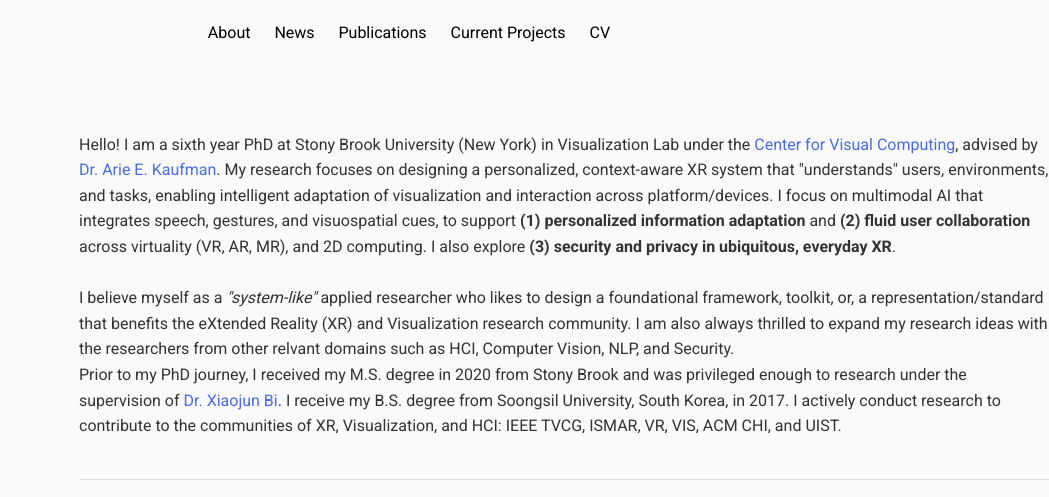
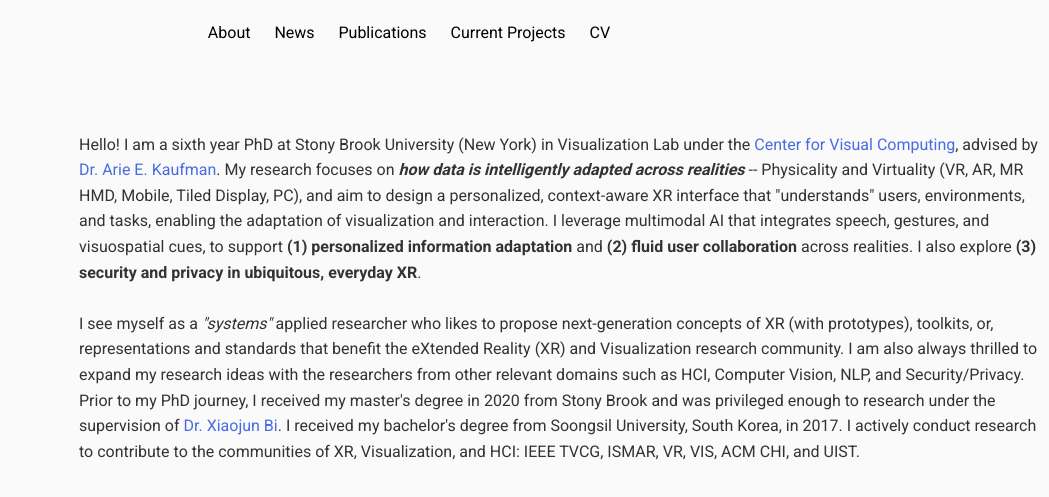
Before and after one commit to yoonsang0910/personal_page, a plain HTML site: page index.html in a window 1280 px wide. Shown: the top 497 px of the page, 231-1280 px from the left. Drawn offline with Linux system fonts and the light colour scheme; no server answers; some icons are missing.

Commit message:
profile intro update

```diff
--- a/index.html
+++ b/index.html
@@ -44,14 +44,14 @@
                 <!-- <h2>About me</h2> -->
                 <p>
                     Hello! I am a sixth year PhD at Stony Brook University (New York) in Visualization Lab under the <a href="https://cvc.cs.stonybrook.edu/" target="_blank">Center for Visual Computing</a>, advised by <a href=" https://www3.cs.stonybrook.edu/~ari/" target="_blank">Dr. Arie E. Kaufman</a>.
-                    My research focuses on designing a personalized, context-aware XR system that "understands" users, environments, and tasks, enabling intelligent adaptation of visualization and interaction across platform/devices.
-                    I focus on multimodal AI that integrates speech, gestures, and visuospatial cues, to support <b>(1) personalized information adaptation</b> and <b>(2) fluid user collaboration</b> across virtuality (VR, AR, MR), and 2D computing. I also explore <b>(3) security and privacy in ubiquitous, everyday XR</b>.
+                    My research focuses on <b><em>how data is intelligently adapted across realities</em></b> -- Physicality and Virtuality (VR, AR, MR HMD, Mobile, Tiled Display, PC), and aim to design a personalized, context-aware XR interface that "understands" users, environments, and tasks, enabling the adaptation of visualization and interaction.
+                    I leverage multimodal AI that integrates speech, gestures, and visuospatial cues, to support <b>(1) personalized information adaptation</b> and <b>(2) fluid user collaboration</b> across realities. I also explore <b>(3) security and privacy in ubiquitous, everyday XR</b>.
 
                     <br><br>
-                    I believe myself as a <em>"system-like"</em> applied researcher who likes to design a foundational framework, toolkit, or, a representation/standard that benefits the eXtended Reality (XR) and Visualization research community.
-                    I am also always thrilled to expand my research ideas with the researchers from other relvant domains such as HCI, Computer Vision, NLP, and Security.
+                    I see myself as a <em>"systems"</em> applied researcher who likes to propose next-generation concepts of XR (with prototypes), toolkits, or, representations and standards that benefit the eXtended Reality (XR) and Visualization research community.
+                    I am also always thrilled to expand my research ideas with the researchers from other relevant domains such as HCI, Computer Vision, NLP, and Security/Privacy.
                     <br>
-                    Prior to my PhD journey, I received my M.S. degree in 2020 from Stony Brook and was privileged enough to research under the supervision of <a href="https://www3.cs.stonybrook.edu/~xiaojun/" target="_blank">Dr. Xiaojun Bi</a>. I receive my B.S. degree from Soongsil University, South Korea, in 2017.
+                    Prior to my PhD journey, I received my master's degree in 2020 from Stony Brook and was privileged enough to research under the supervision of <a href="https://www3.cs.stonybrook.edu/~xiaojun/" target="_blank">Dr. Xiaojun Bi</a>. I received my bachelor's degree from Soongsil University, South Korea, in 2017.
                     I actively conduct research to contribute to the communities of XR, Visualization, and HCI: IEEE TVCG, ISMAR, VR, VIS, ACM CHI, and UIST.
                 </p>
             </section>
```
